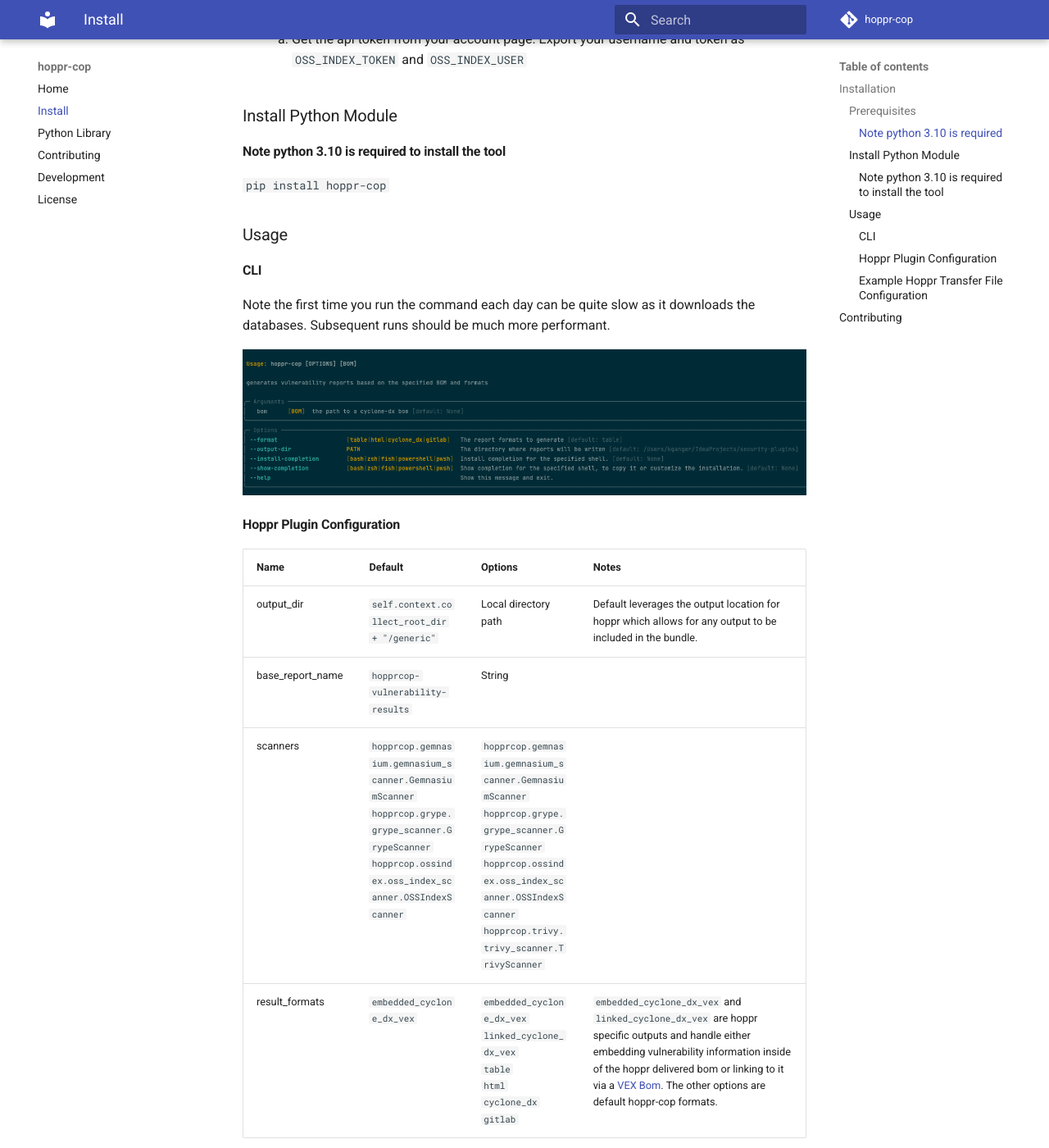
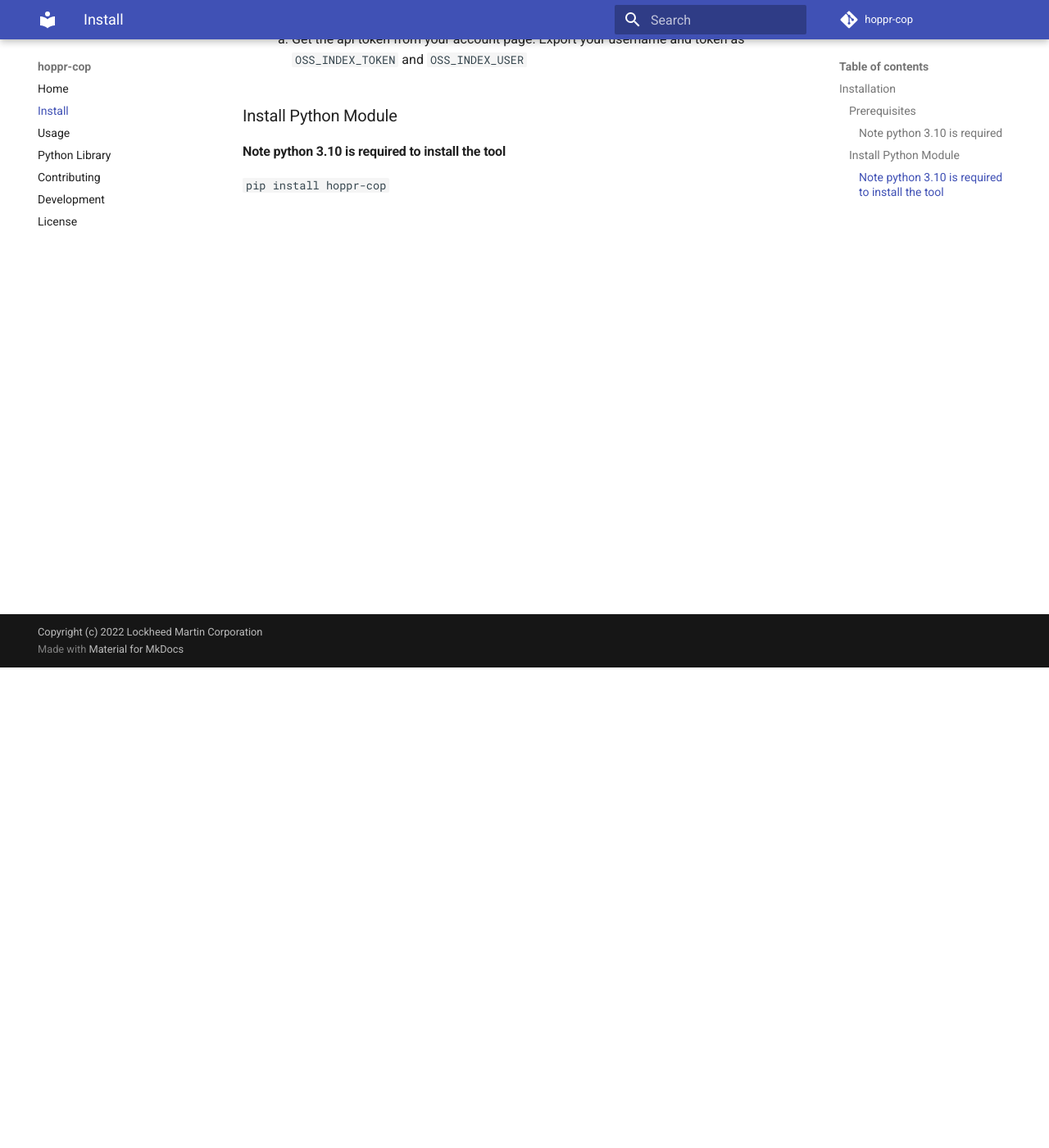
Before and after one commit to lmco/hoppr-cop, an MkDocs documentation site: the page built from docs/install.md, in a window 1280 px wide and 1400 px high, scrolled down 586 px. Shown: the whole window at 82% size. Built offline with MkDocs 1.6.1 and Material for MkDocs 9.7.7, drawn with Linux system fonts in a browser that asks for light colours; comment, search, counter and statistics services are not loaded; some of the changed text lies outside the part shown.

````diff
--- a/docs/install.md
+++ b/docs/install.md
@@ -17,46 +17,3 @@
 #### Note python 3.10 is required to install the tool
 
 `pip install hoppr-cop`
-
-### Usage
-
-#### CLI
-
-Note the first time you run the command each day can be quite slow as it downloads the databases.  Subsequent runs should be much more performant.
-
-![](usage.png)
-
-#### Hoppr Plugin Configuration
-
-
-| Name | Default | Options | Notes |
-| -----| ------- | ------- | -------- |
-| output_dir | `self.context.collect_root_dir + "/generic"` | Local directory path | Default leverages the output location for hoppr which allows for any output to be included in the bundle. |
-| base_report_name | `hopprcop-vulnerability-results` | String |
-| scanners | `hopprcop.gemnasium.gemnasium_scanner.GemnasiumScanner`<br>`hopprcop.grype. grype_scanner.GrypeScanner`<br>`hopprcop.ossindex.oss_index_scanner.OSSIndexScanner`<br> | `hopprcop.gemnasium.gemnasium_scanner.GemnasiumScanner`<br>`hopprcop.grype.grype_scanner.GrypeScanner`<br>`hopprcop.ossindex.oss_index_scanner.OSSIndexScanner`<br>`hopprcop.trivy.trivy_scanner.TrivyScanner` | |
-| result_formats | `embedded_cyclone_dx_vex` | `embedded_cyclone_dx_vex`<br>`linked_cyclone_dx_vex`<br>`table`<br>`html`<br>`cyclone_dx`<br>`gitlab`| `embedded_cyclone_dx_vex` and `linked_cyclone_dx_vex` are hoppr specific outputs and handle either embedding vulnerability information inside of the hoppr delivered bom or linking to it via a [VEX Bom](https://cyclonedx.org/capabilities/vex). The other options are default hoppr-cop formats. |
-
-#### Example Hoppr Transfer File Configuration
-```
-schemaVersion: v1
-kind: Transfer
-stages:
-  Vulnerability Check:
-    plugins:
-    - name: "hopprcop.hoppr_plugin.hopprcop_plugin"
-      config:
-        result_formats:
-          - embedded_cyclone_dx_vex
-          - html
-        scanners:
-          - hopprcop.gemnasium.gemnasium_scanner.GemnasiumScanner
-          - hopprcop.grype.grype_scanner.GrypeScanner
-          - hopprcop.ossindex.oss_index_scanner.OSSIndexScanner
-          - hopprcop.trivy.trivy_scanner.TrivyScanner
-
-max_processes: 3
-```
-
-## Contributing
-
-See the [Contribution Guidelines](contributing.md)
--- a/mkdocs.yml
+++ b/mkdocs.yml
@@ -7,6 +7,7 @@
 nav:
     - Home: index.md
     - Install: install.md
+    - Usage: usage.md
     - Python Library: python-module.md
     - Contributing: contributing.md
     - Development:  development.md
````
Also changed, not shown: docs/index.md (+1 -1 lines), docs/usage.md (added, +38 -0 lines), docs/usage.png, 3 other files.
